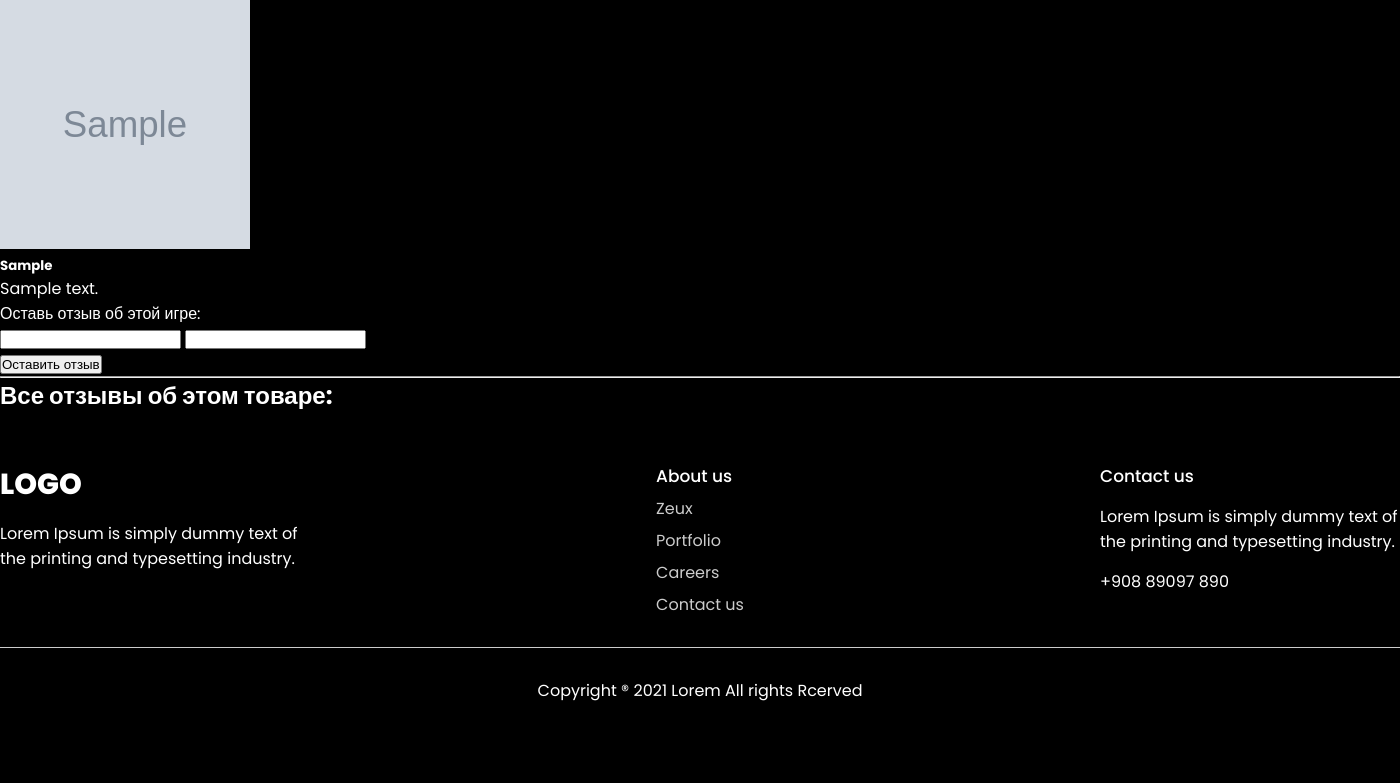
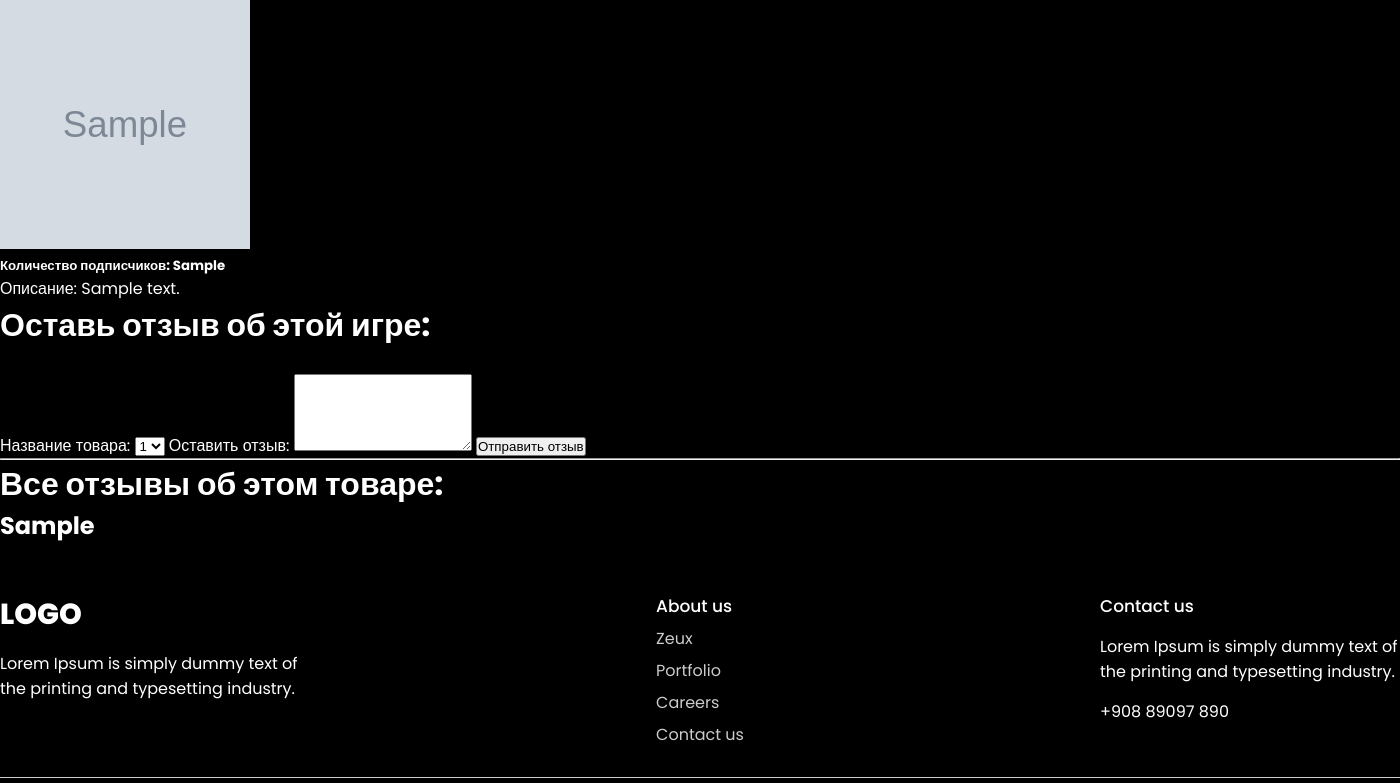
Before and after one commit to 12Danil1221/www, a PHP site: page /show.php/1 in a window 1400 px wide. Shown: the part 144-927 px from the top of the page. Before the commit the page ends 845 px from the top, so only its background shows below. Run offline with PHP 8.4, Linux system fonts and the light colour scheme; tables that the repository leaves empty or names only in its code hold one stand-in row (values such as "Sample post"); grey boxes marked "Sample" are stand-in pictures; data that the repository does not hold is empty.

Commit message:
Fix: Improved feedback form and display

```diff
--- a/show.php
+++ b/show.php
@@ -51,38 +51,56 @@ if (!$game) {
 <body>
     <?php
     if($_SERVER['REQUEST_METHOD'] == 'POST'){
-    $trending_id = trim($_POST['id']);
+    $trending_id = trim($_POST['trending_id']);
     $otziv = htmlspecialchars(trim($_POST['otziv']));
 
+        $result = $query->setInsertQuery('INSERT IGNORE INTO game_otzivs(trending_id, otziv) VALUE(?,?)',[$trending_id, $otziv]);
+        $result = $query->setSelectQuery('SELECT * FROM game_otzivs', null);
 
-    $stmt = $pdo->prepare('INSERT INTO game_otzivs(trending_id, otziv) VALUE(?,?)');
-    if($stmt->execute([$trending_id, $otziv])){
-        echo "Отзыв успешно добавлен";
-    }else{
-        echo "Отзыв не добавлен";
     }
-    }
-
     ?>
     <div class="card">
         <div class="card-body">
             <img src="../<?= $game[0]->image ?>" alt="" width="250" height="250">
-            <h5 class="card-title"><?= $game[0]->followers ?></h5>
-            <p class="card-text"><?= $game[0]->content ?></p>
+            <h5 class="card-title">Количество подписчиков: <?= $game[0]->followers ?></h5>
+            <p class="card-text">Описание: <?= $game[0]->content ?></p>
         </div>
     </div>
-    <form action="show.php" method="post">
-        <label>Оставь отзыв об этой игре:</label><br>
-        <input type="text" name="trending_id" value="<?php echo htmlspecialchars($trending_id); ?>">
-        <input type="text" name="otziv">
-        <br>
-        <button type="submit">Оставить отзыв</button>
+    <form class="feedback-block-content" action="#" method="post">
+        <label>
+            <h1 class="feedback--title">Оставь отзыв об этой игре:</h1>
+        </label><br>
+
+        <label for="trending_id">Название товара:</label>
+        <select name="trending_id" id="trending_id">
+            <option value="<?= $game[0]->id ?>"><?= $game[0]->id ?></option>
+        </select>
+
+        <label for="otziv">Оставить отзыв:</label>
+        <textarea name="otziv" id="otziv" rows="5"></textarea>
+
+        <button type="submit">Отправить отзыв</button>
     </form>
 
     <hr>
 
-    <h2 class="otzivs">Все отзывы об этом товаре:</h2>
+    <div class="feedback-all-block-content">
+        <h1 class="feedback--title--otzivs">Все отзывы об этом товаре:</h1>
+        <?php
+        $tovar_id = $game[0]->id;
+        $result = $query->setSelectQuery('SELECT * FROM game_otzivs WHERE trending_id = ?',[$tovar_id]);
+        if(isset($result[0])){
+        ?>
+        <h2><?=$result[0]->otziv?></h2>
+        <?php
+        }else{
+            ?>
+        <h2>Отзывов пока нету</h2>
+        <?php
+        }
+        ?>
 
+    </div>
 </body>
 
 </html>
```
